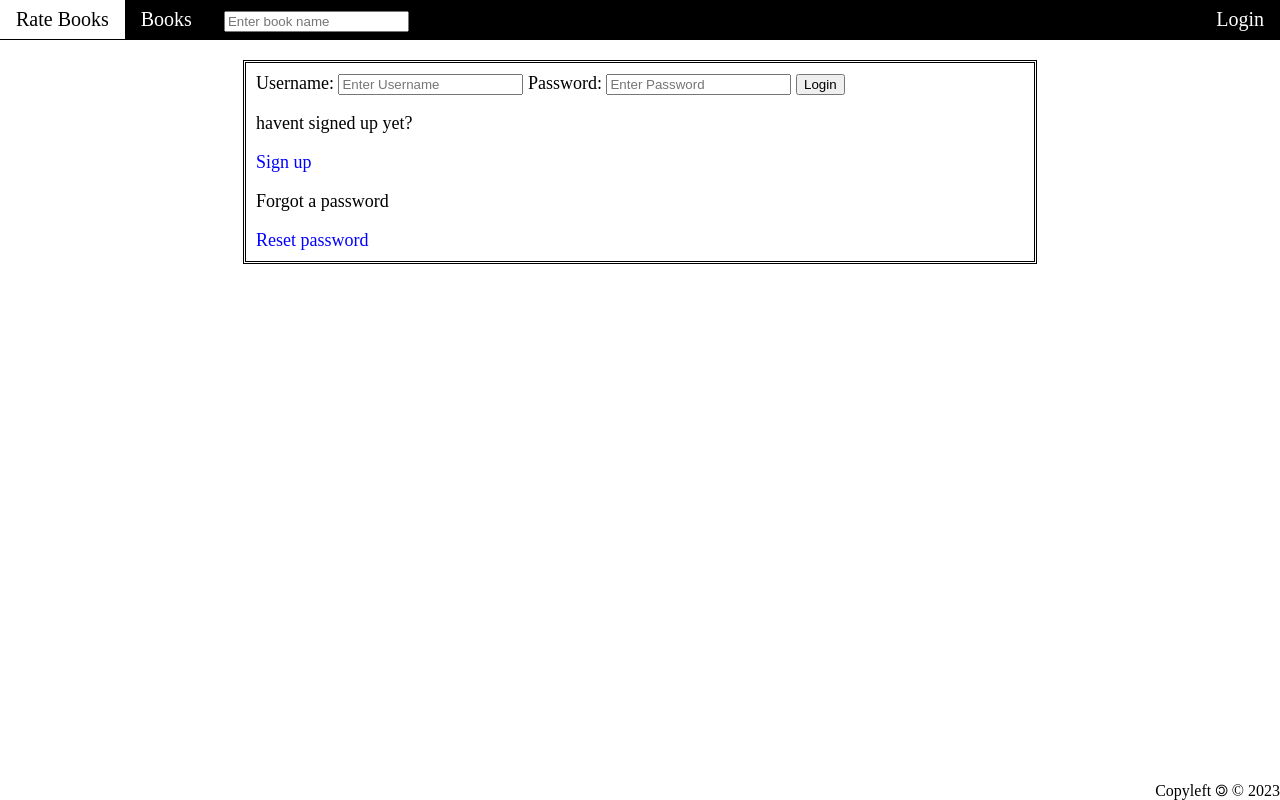
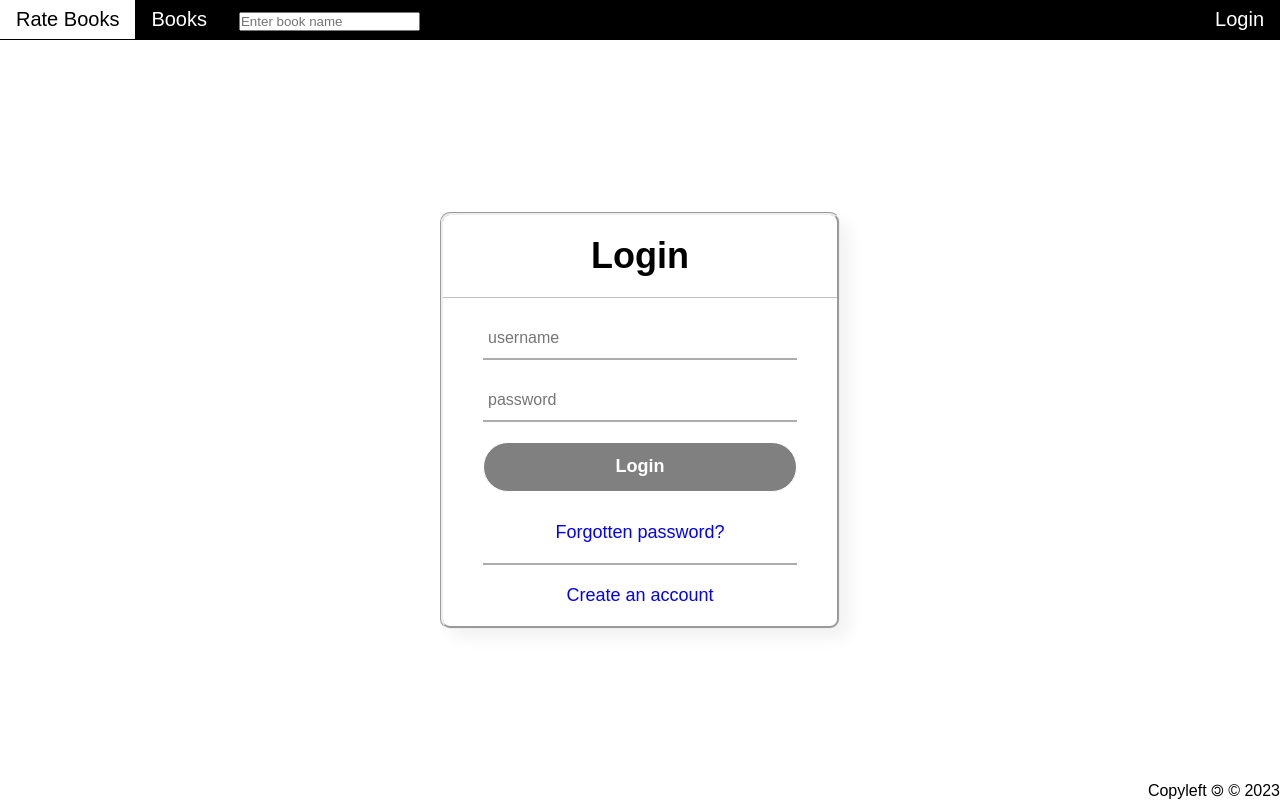
Before and after one commit to ananasek727/django_book_review, a Django app: page /login/ in a window 1280 px wide. Run offline with Django 4.2, Linux system fonts and the light colour scheme.

Commit message:
css upgrade

```diff
--- a/base/forms.py
+++ b/base/forms.py
@@ -7,10 +7,10 @@ from django.forms.widgets import NumberInput
 
 
 class Book_Form(ModelForm):
-    # genres=forms.ModelMultipleChoiceField(
-    #     queryset=Genre.objects.all(),
-    #     widget=forms.CheckboxSelectMultiple
-    # )
+    genres = forms.ModelMultipleChoiceField(
+        queryset=Genre.objects.all(),
+        widget=forms.CheckboxSelectMultiple
+    )
     class Meta:
         model = Book
         fields = ['title', 'author', 'genres', 'pub_date_book', 'summary']
@@ -20,7 +20,7 @@ class Book_Form(ModelForm):
         }
         widgets = {
             'pub_date_book': NumberInput(attrs={'type': 'date'}),
-            'genres': forms.CheckboxSelectMultiple
+            # 'genres': forms.CheckboxSelectMultiple
         }
 
 
--- a/base/static/base/style.css
+++ b/base/static/base/style.css
@@ -1,3 +1,10 @@
+* {
+    font-family: "Poppins", sans-serif;
+    margin: 0;
+    padding: 0;
+    box-sizing: border-box;
+}
+
 nav {
     top:0;
     position: fixed;
@@ -118,16 +125,13 @@ main {
 
 }
 
-body {
 
-}
 .book {
     display: grid;
     padding-top: 10px;
     padding-bottom: 10px;
     padding-left: 40px;
     box-sizing: inherit;
-    /*width: 100%;*/
     width: 100%;
     grid-template-rows: auto;
     row-gap: 50px;
@@ -190,7 +194,6 @@ header i{
 }
 .profile{
     width: 100%;
-    /*display: grid;*/
     padding-left: 25%;
     padding-right: 25%;
 }
@@ -206,13 +209,103 @@ header i{
 }
 
 .center {
-  margin-left: auto;
-  margin-right: auto;
-    margin-top: 20px;
-  width: 60%;
-    border-style: double;
+    margin: auto;
+    width: 400px;
+    background: white;
+    border-radius: 10px;
+    box-shadow: 10px 10px 15px rgb(0 0 0 / 5%);
+    border-style: groove;
     height: fit-content;
-    padding: 10px;
+    position: absolute;
+    left: 0;
+    right: 0;
+    top: 0;
+    bottom: 0;
+}
+.center h1{
+    text-align: center;
+    padding: 20px 0;
+    border-bottom: 1px solid silver;
+}
+.center form{
+    padding: 0 40px;
+    box-sizing: border-box;
+}
+.center a{
+    display: block;
+    text-decoration: none;
+    padding: 20px 0;
+    border-bottom: 2px solid #adadad;
+    text-align: center;
+}
+.center a:nth-last-of-type(1){
+    border-bottom: none !important;
+}
+.center a:hover{
+    color: lightskyblue;
+}
+.center p{
+    text-align: center;
+    border-bottom: 1px solid #adadad;;
+    padding: 20px 0;
+    display: block;
+}
+
+.text-filed{
+    position: relative;
+    border-bottom: 2px solid #adadad;
+    margin: 20px 0;
+}
+
+.text-filed input{
+    width: 100%;
+    padding: 0 5px;
+    height: 40px;
+    font-size: 16px;
+    border: none;
+    background: none;
+    outline: none;
+}
+.submit-button input[type="submit"], .submit-button button, .basic-form button{
+    margin-bottom: 10px;
+    height: 50px;
+    border: 1px solid;
+    background: gray;
+    border-radius: 25px;
+    font-size: 18px;
+    color: white;
+    font-weight: 700;
+    cursor: pointer;
+    outline: none;
+    width: 100%;
+}
+
+.submit-button input[type="submit"]:hover, .submit-button button:hover {
+    background-color: lightgray;
+}
+
+.basic-form{
+    position: relative;
+
+    margin: 20px 0;
+}
+.basic-form input{
+    width: 100%;
+    padding: 0 5px;
+    height: 40px;
+    font-size: 16px;
+    border: none;
+    background: none;
+    outline: none;
+    border-bottom: 2px solid #adadad;
+}
+.basic-form small{
+    padding: 10px 0;
+    display: block;
+}
+.basic-form input[type="checkbox"], .basic-form input[type="radio"]{
+    height: 20px;
+    width: auto;
 }
 .error{
   display: block;
--- a/base/templates/base/login_or_register.html
+++ b/base/templates/base/login_or_register.html
@@ -4,20 +4,26 @@
 
 
 <div class="center">
+    <h1>Login</h1>
     <form method="POST" action="">
         {% csrf_token %}
 
-        <label>Username:</label>
-        <input type="text" name="username" placeholder="Enter Username" />
+        <div class="text-filed">
+            <input type="text" name="username" placeholder="username" />
 
-        <label>Password:</label>
-        <input type="password" name="password" placeholder="Enter Password" />
-        <input type="submit" value="Login" />
-        <p>havent signed up yet?</p>
-        <a href="{% url 'register' %}">Sign up</a>
-        <p>Forgot a password</p>
-        <a href="{% url 'password_reset' %}">Reset password</a>
+        </div>
+        <div class="text-filed">
+            <input type="password" name="password" placeholder="password" />
+
+        </div>
+        <div class="submit-button">
+            <input class="hover-lighter" type="submit" value="Login" />
+        </div>
+        <a href="{% url 'password_reset' %}">Forgotten password?</a>
+{#        <button id="sign-up" onclick="location.href='{% url "register" %}'">Sign up</button>#}
+        <a href="{% url 'register' %}">Create an account</a>
     </form>
+
 
 
 </div>
--- a/base/views.py
+++ b/base/views.py
@@ -6,7 +6,6 @@ from .forms import Book_Form, Review_Form
 from django.conf import settings
 from django.contrib import messages
 from django.contrib.auth.decorators import login_required
-
 # Sign Up Form
 from django.contrib.auth import login, authenticate, logout
 from .forms import SignupForm
@@ -75,6 +74,7 @@ def add_book(request):
             missing_fields.numbers_of_review = 0
             missing_fields.stars = 0
             missing_fields.save()
+            missing_fields.genres.add(*form.cleaned_data['genres'])
             return redirect('book_list')
     context = {'form': form}
     return render(request, 'base/form_add_book.html', context=context)
@@ -83,6 +83,7 @@ def add_book(request):
 @login_required(login_url='login')
 def add_review(request, pk):
     form_review = Review_Form()
+    contex_book = Book.objects.get(id=int(pk))
     if request.method == 'POST':
         form_review = Review_Form(request.POST)
         if form_review.is_valid():
@@ -95,7 +96,7 @@ def add_review(request, pk):
             book.stars = (book.stars + int(form_review.cleaned_data['stars']))/book.numbers_of_review
             book.save()
             return redirect('book_list')
-    context = {'form': form_review}
+    context = {'form': form_review, "book": contex_book.title}
     return render(request, 'base/form_add_review.html', context=context)
 
 
@@ -108,7 +109,7 @@ def update_review(request,pk):
         if form.is_valid():
             form.save()
         return redirect('book_list')
-    context = {'form':form}
+    context = {'form':form, 'book':review.book}
     return render(request, 'base/form_add_review.html',context=context)
 
 
```
Also changed, not shown: base/models.py (+4 -4 lines), base/templates/base/form_add_book.html (+11 -2 lines), base/templates/base/form_add_review.html (+9 -1 lines), base/templates/base/password_reset.html (+12 -5 lines), base/templates/base/signup.html (+12 -7 lines).
